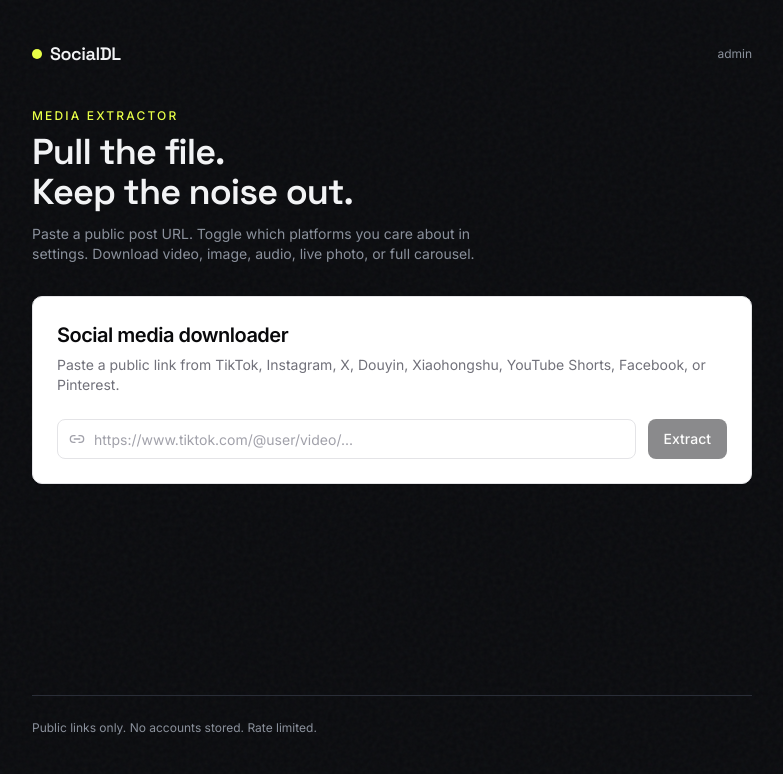
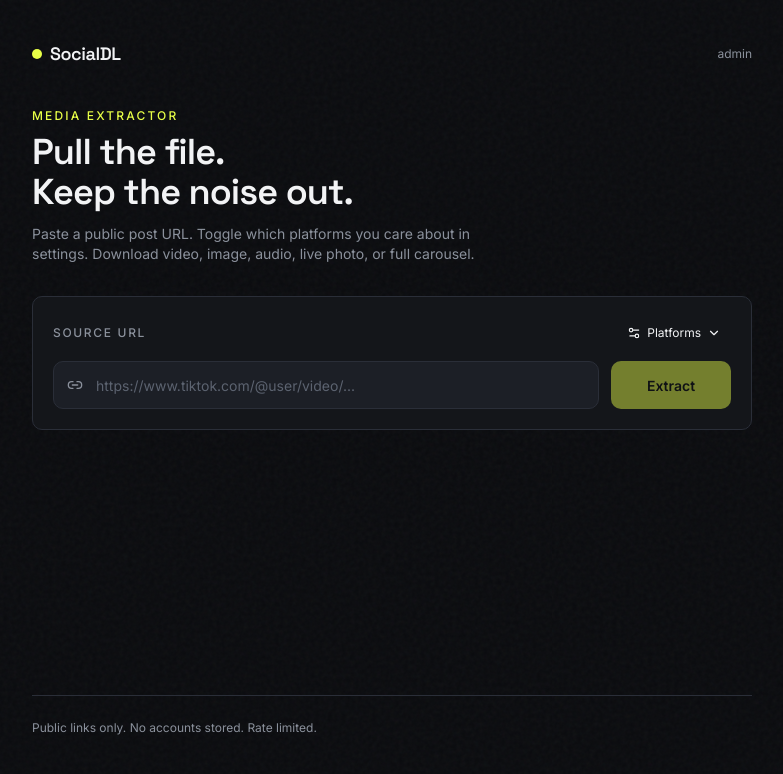
Before and after one commit to darkymark5511-png/socialdl, a Next.js app: page / in a window 1280 px wide. Shown: the top 774 px of the page, without its empty margins (248-1031 px from the left). Built offline with nearby package versions, Linux system fonts and the light colour scheme.

Commit message:
feat: platform settings panel on downloader form

```diff
--- a/components/DownloaderForm.tsx
+++ b/components/DownloaderForm.tsx
@@ -1,27 +1,27 @@
 "use client";
 
-import { useState, useCallback } from "react";
-import { Loader2, Link2, AlertCircle } from "lucide-react";
-import type { MediaResult, ScraperErrorCode } from "@/lib/scraper/types";
-import {
-  PlatformBadge,
-  detectPlatformClient,
-} from "@/components/PlatformBadge";
+import { useState, useCallback, useEffect } from "react";
+import { Loader2, Link2, AlertCircle, Settings2, ChevronDown } from "lucide-react";
+import type { MediaResult, ScraperErrorCode, Platform } from "@/lib/scraper/types";
+import { PlatformBadge, detectPlatformClient } from "@/components/PlatformBadge";
 import { MediaPreview } from "@/components/MediaPreview";
 import { RateLimitBanner } from "@/components/RateLimitBanner";
-import { Button } from "@/components/ui/button";
-import { Input } from "@/components/ui/input";
-import { Skeleton } from "@/components/ui/skeleton";
-import {
-  Card,
-  CardContent,
-  CardDescription,
-  CardHeader,
-  CardTitle,
-} from "@/components/ui/card";
 
-const ERROR_HINTS: Record<ScraperErrorCode | "UNKNOWN" | "NETWORK", string> = {
-  UNSUPPORTED_PLATFORM: "This platform is not supported yet.",
+const ALL_PLATFORMS: { id: Platform; label: string }[] = [
+  { id: "tiktok", label: "TikTok" },
+  { id: "instagram", label: "Instagram" },
+  { id: "x", label: "X" },
+  { id: "douyin", label: "Douyin" },
+  { id: "xiaohongshu", label: "Xiaohongshu" },
+  { id: "youtube", label: "YouTube" },
+  { id: "facebook", label: "Facebook" },
+  { id: "pinterest", label: "Pinterest" },
+];
+
+const STORAGE_KEY = "socialdl.enabledPlatforms";
+
+const ERROR_HINTS: Record<ScraperErrorCode | "UNKNOWN" | "NETWORK" | "FILTERED", string> = {
+  UNSUPPORTED_PLATFORM: "This platform is not supported or disabled in settings.",
   PRIVATE_CONTENT: "Content appears private or requires login.",
   NOT_FOUND: "Media not found or has been deleted.",
   RATE_LIMITED_BY_SOURCE: "Upstream rate limit. Wait and retry.",
@@ -29,23 +29,76 @@ const ERROR_HINTS: Record<ScraperErrorCode | "UNKNOWN" | "NETWORK", string> = {
   PARSE_ERROR: "Could not parse media from the response.",
   UNKNOWN: "Unexpected error.",
   NETWORK: "Network error. Check your connection.",
+  FILTERED: "That platform is turned off in settings.",
 };
+
+function loadEnabled(): Platform[] {
+  if (typeof window === "undefined") return ALL_PLATFORMS.map((p) => p.id);
+  try {
+    const raw = localStorage.getItem(STORAGE_KEY);
+    if (!raw) return ALL_PLATFORMS.map((p) => p.id);
+    const parsed = JSON.parse(raw) as string[];
+    const set = new Set(ALL_PLATFORMS.map((p) => p.id));
+    const filtered = parsed.filter((x): x is Platform => set.has(x as Platform));
+    return filtered.length ? filtered : ALL_PLATFORMS.map((p) => p.id);
+  } catch {
+    return ALL_PLATFORMS.map((p) => p.id);
+  }
+}
 
 export function DownloaderForm() {
   const [url, setUrl] = useState("");
   const [loading, setLoading] = useState(false);
   const [result, setResult] = useState<MediaResult | null>(null);
   const [error, setError] = useState<{
-    code: ScraperErrorCode | "UNKNOWN" | "NETWORK";
+    code: ScraperErrorCode | "UNKNOWN" | "NETWORK" | "FILTERED";
     message: string;
   } | null>(null);
   const [retryAfter, setRetryAfter] = useState(0);
+  const [settingsOpen, setSettingsOpen] = useState(false);
+  const [enabled, setEnabled] = useState<Platform[]>(ALL_PLATFORMS.map((p) => p.id));
+  const [hydrated, setHydrated] = useState(false);
+
+  useEffect(() => {
+    setEnabled(loadEnabled());
+    setHydrated(true);
+  }, []);
+
+  useEffect(() => {
+    if (!hydrated) return;
+    localStorage.setItem(STORAGE_KEY, JSON.stringify(enabled));
+  }, [enabled, hydrated]);
 
   const platform = url.trim() ? detectPlatformClient(url.trim()) : "unknown";
+
+  function togglePlatform(id: Platform) {
+    setEnabled((prev) => {
+      if (prev.includes(id)) {
+        if (prev.length === 1) return prev;
+        return prev.filter((p) => p !== id);
+      }
+      return [...prev, id];
+    });
+  }
+
+  function enableAll() {
+    setEnabled(ALL_PLATFORMS.map((p) => p.id));
+  }
 
   const submit = useCallback(async () => {
     const trimmed = url.trim();
     if (!trimmed) return;
+
+    const detected = detectPlatformClient(trimmed);
+    if (detected !== "unknown" && !enabled.includes(detected)) {
+      setError({
+        code: "FILTERED",
+        message: `${detected} is disabled in settings.`,
+      });
+      setResult(null);
+      return;
+    }
+
     setLoading(true);
     setError(null);
     setResult(null);
@@ -83,77 +136,134 @@ export function DownloaderForm() {
     } finally {
       setLoading(false);
     }
-  }, [url]);
+  }, [url, enabled]);
 
   return (
-    <div className="mx-auto w-full max-w-3xl space-y-6">
-      <Card>
-        <CardHeader>
-          <CardTitle className="text-xl">Social media downloader</CardTitle>
-          <CardDescription>
-            Paste a public link from TikTok, Instagram, X, Douyin, Xiaohongshu,
-            YouTube Shorts, Facebook, or Pinterest.
-          </CardDescription>
-        </CardHeader>
-        <CardContent className="space-y-4">
+    <div className="space-y-5">
+      <div className="sd-panel p-4 sm:p-5">
+        <div className="mb-3 flex items-center justify-between gap-3">
+          <p className="text-xs font-medium uppercase tracking-[0.14em]" style={{ color: "var(--muted)" }}>
+            source url
+          </p>
+          <button
+            type="button"
+            className="sd-btn-ghost inline-flex h-8 items-center gap-1.5 rounded-md px-2.5 text-xs"
+            onClick={() => setSettingsOpen((v) => !v)}
+            aria-expanded={settingsOpen}
+          >
+            <Settings2 className="h-3.5 w-3.5" />
+            Platforms
+            <ChevronDown
+              className={`h-3.5 w-3.5 transition-transform ${settingsOpen ? "rotate-180" : ""}`}
+            />
+          </button>
+        </div>
+
+        {settingsOpen && (
+          <div
+            className="mb-4 rounded-[var(--radius)] border p-3"
+            style={{ borderColor: "var(--border)", background: "var(--elevated)" }}
+          >
+            <div className="mb-2 flex items-center justify-between">
+              <p className="text-xs" style={{ color: "var(--muted)" }}>
+                Only enabled platforms accept links.
+              </p>
+              <button
+                type="button"
+                className="text-xs font-medium"
+                style={{ color: "var(--lime)" }}
+                onClick={enableAll}
+              >
+                Enable all
+              </button>
+            </div>
+            <div className="flex flex-wrap gap-2">
+              {ALL_PLATFORMS.map((p) => {
+                const on = enabled.includes(p.id);
+                return (
+                  <button
+                    key={p.id}
+                    type="button"
+                    className="sd-chip"
+                    data-active={on}
+                    onClick={() => togglePlatform(p.id)}
+                    aria-pressed={on}
+                  >
+                    {p.label}
+                  </button>
+                );
+              })}
+            </div>
+          </div>
+        )}
+
         <div className="flex flex-col gap-3 sm:flex-row">
           <div className="relative flex-1">
-              <Link2 className="pointer-events-none absolute left-3 top-1/2 h-4 w-4 -translate-y-1/2 text-zinc-400" />
-              <Input
+            <Link2
+              className="pointer-events-none absolute left-3.5 top-1/2 h-4 w-4 -translate-y-1/2"
+              style={{ color: "var(--muted)" }}
+            />
+            <input
               value={url}
               onChange={(e) => setUrl(e.target.value)}
               onKeyDown={(e) => {
                 if (e.key === "Enter") void submit();
               }}
               placeholder="https://www.tiktok.com/@user/video/..."
-                className="pl-9"
+              className="sd-input"
               disabled={loading || retryAfter > 0}
+              aria-label="Media URL"
             />
           </div>
           <div className="flex items-center gap-2">
             {platform !== "unknown" && <PlatformBadge platform={platform} />}
-              <Button
+            <button
+              type="button"
+              className="sd-btn min-w-[120px]"
               onClick={() => void submit()}
               disabled={loading || !url.trim() || retryAfter > 0}
             >
               {loading ? (
                 <>
-                    <Loader2 className="mr-2 h-4 w-4 animate-spin" />
-                    Extracting
+                  <Loader2 className="h-4 w-4 animate-spin" />
+                  Extract
                 </>
               ) : (
                 "Extract"
               )}
-              </Button>
+            </button>
           </div>
         </div>
 
         {retryAfter > 0 && (
-            <RateLimitBanner
-              retryAfterSec={retryAfter}
-              onDone={() => setRetryAfter(0)}
-            />
+          <div className="mt-4">
+            <RateLimitBanner retryAfterSec={retryAfter} onDone={() => setRetryAfter(0)} />
+          </div>
         )}
 
         {error && (
-            <div className="flex items-start gap-3 rounded-md border border-red-200 bg-red-50 px-4 py-3 text-sm text-red-900 dark:border-red-900 dark:bg-red-950/40 dark:text-red-100">
+          <div
+            className="mt-4 flex items-start gap-3 rounded-[var(--radius)] border px-3 py-3 text-sm"
+            style={{
+              borderColor: "#5c2a2a",
+              background: "#1a1010",
+              color: "#ffb4b4",
+            }}
+          >
             <AlertCircle className="mt-0.5 h-4 w-4 shrink-0" />
             <div>
               <p className="font-medium">{error.message}</p>
-                <p className="mt-0.5 text-xs opacity-80">
-                  {ERROR_HINTS[error.code]}
-                </p>
+              <p className="mt-0.5 text-xs opacity-80">{ERROR_HINTS[error.code]}</p>
             </div>
           </div>
         )}
-        </CardContent>
-      </Card>
+      </div>
 
       {loading && (
-        <div className="space-y-3">
-          <Skeleton className="h-6 w-32" />
-          <Skeleton className="aspect-video w-full" />
-          <Skeleton className="h-10 w-40" />
+        <div className="sd-panel space-y-3 p-4">
+          <div className="h-4 w-28 animate-pulse rounded" style={{ background: "var(--elevated)" }} />
+          <div className="aspect-video w-full animate-pulse rounded" style={{ background: "var(--elevated)" }} />
+          <div className="h-10 w-36 animate-pulse rounded" style={{ background: "var(--elevated)" }} />
         </div>
       )}
 
```
Lines whose indentation alone changed are shown as unchanged.
